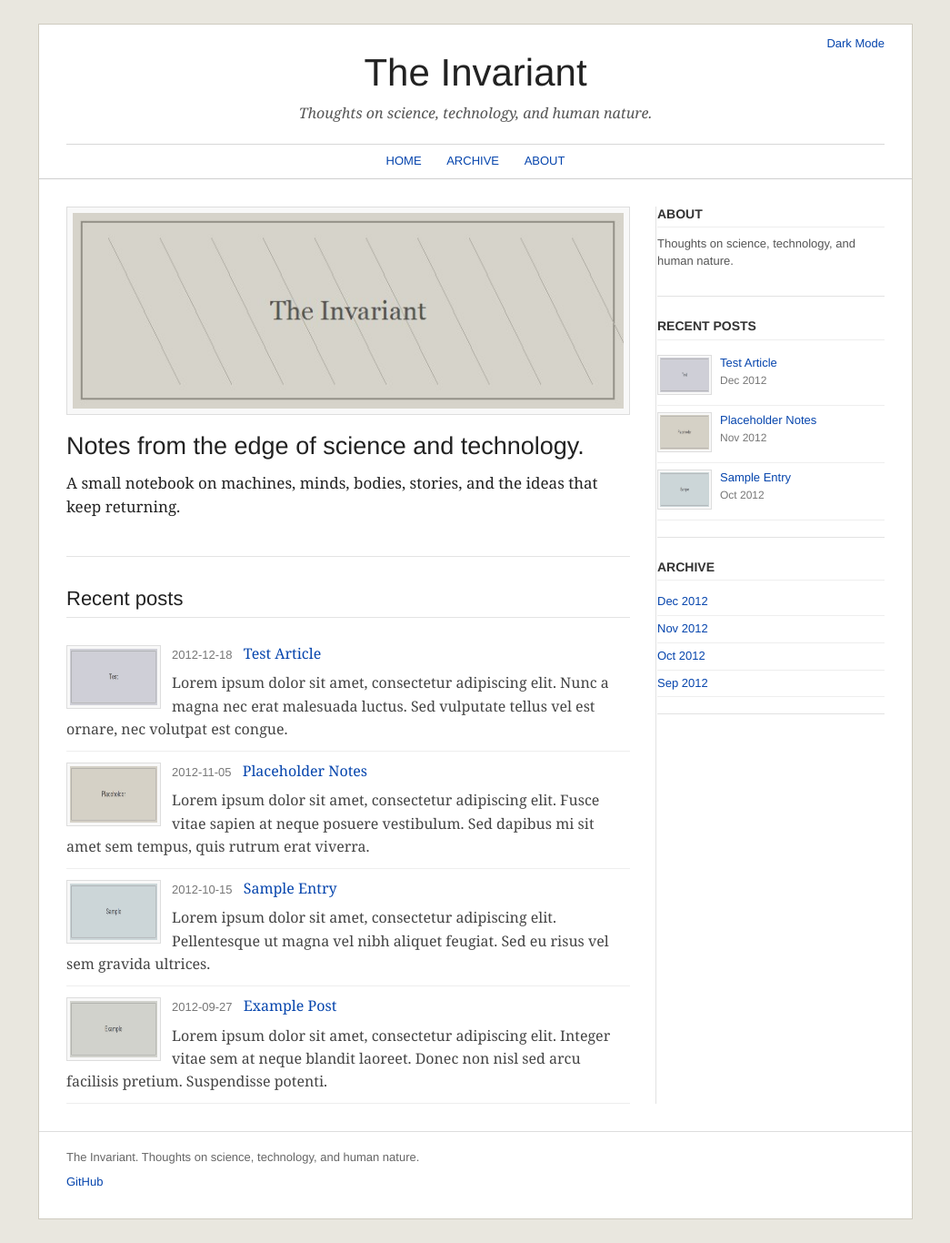
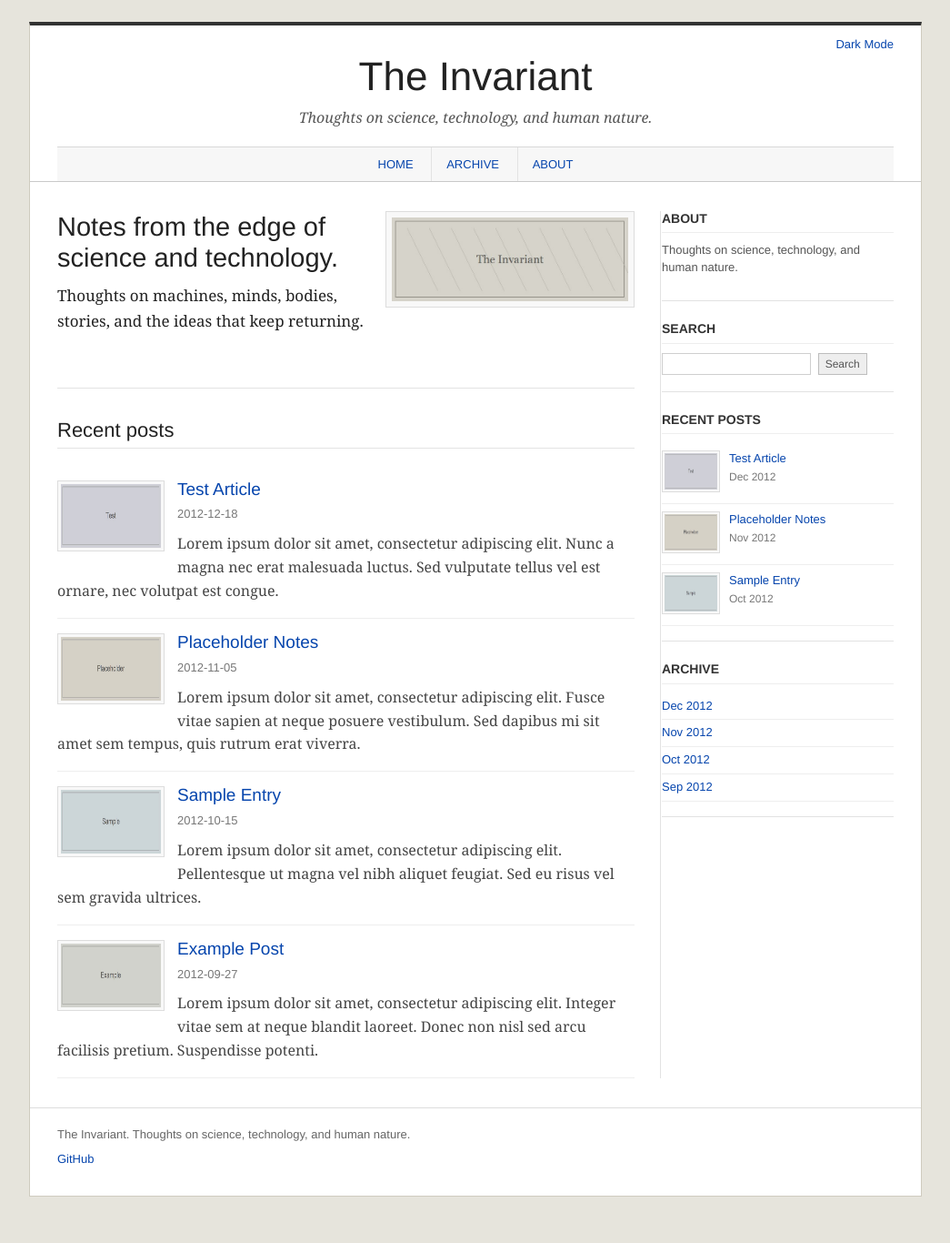
Before and after one commit to the-invariant/the-invariant.github.io, a Jekyll site: the page built from index.md, in a window 1280 px wide. Shown: the whole page at 91% size, without its empty margins (117-1162 px from the left). Built offline with Jekyll 4.4.1, drawn with Linux system fonts in a browser that asks for light colours; Markdown is read by kramdown in place of the engine named in the settings; after the commit the page ends 1339 px from its top, so only the background shows below that.

Commit message:
site update pt1

```diff
--- a/_includes/header.html
+++ b/_includes/header.html
@@ -2,11 +2,15 @@
   <div id="header-utility">
     <button type="button" id="night-toggle">Dark Mode</button>
   </div>
+  <div id="masthead">
     <p class="site-title"><a href="{{ site.baseurl }}/">{{ site.title }}</a></p>
     <p class="masthead-tagline">Thoughts on science, technology, and human nature.</p>
+  </div>
+  <div id="nav-wrap">
     <ul id="nav">
       <li><a href="{{ site.baseurl }}/">Home</a></li>
       <li><a href="{{ site.baseurl }}/archive/">Archive</a></li>
       <li><a href="{{ site.baseurl }}/about/">About</a></li>
     </ul>
   </div>
+</div>
--- a/_includes/sidebar.html
+++ b/_includes/sidebar.html
@@ -2,6 +2,14 @@
   <div class="side-section">
     <h2>About</h2>
     <p>{{ site.description }}</p>
+  </div>
+
+  <div class="side-section side-search">
+    <h2>Search</h2>
+    <div class="search-box">
+      <input type="text" name="q">
+      <button type="button" disabled="disabled">Search</button>
+    </div>
   </div>
 
   <div class="side-section">
--- a/assets/css/style.css
+++ b/assets/css/style.css
@@ -1,11 +1,11 @@
 body {
   margin: 0;
   padding: 0;
-  background: #e9e7df;
+  background: #e6e4dc;
   color: #222222;
   font-family: Georgia, "Times New Roman", Times, serif;
   font-size: 16px;
-  line-height: 1.58;
+  line-height: 1.62;
 }
 
 a {
@@ -18,17 +18,18 @@ a:hover {
 }
 
 #wrap {
-  width: 960px;
-  margin: 26px auto;
+  width: 980px;
+  margin: 24px auto;
   padding: 0;
   background: #ffffff;
   border: 1px solid #cfcbbf;
+  border-top: 4px solid #333333;
 }
 
 #header {
   position: relative;
-  padding: 28px 30px 0;
-  border-bottom: 1px solid #cfcfcf;
+  padding: 30px 30px 0;
+  border-bottom: 1px solid #c9c9c9;
   text-align: center;
 }
 
@@ -40,10 +41,14 @@ a:hover {
   font-size: 12px;
 }
 
+#masthead {
+  margin: 0 auto 18px;
+}
+
 .site-title {
-  margin: 0 0 7px;
+  margin: 0 0 6px;
   font-family: Helvetica, Arial, sans-serif;
-  font-size: 42px;
+  font-size: 44px;
   line-height: 1.2;
   letter-spacing: 0;
 }
@@ -54,16 +59,20 @@ a:hover {
 }
 
 .masthead-tagline {
-  margin: 0 0 20px;
+  margin: 0;
   color: #555555;
   font-size: 16px;
   font-style: italic;
 }
 
+#nav-wrap {
+  border-top: 1px solid #d8d8d8;
+  background: #f7f7f7;
+}
+
 #nav {
   margin: 0;
-  padding: 9px 0 10px;
-  border-top: 1px solid #d8d8d8;
+  padding: 0;
   list-style: none;
   font-family: Helvetica, Arial, sans-serif;
   font-size: 13px;
@@ -73,7 +82,22 @@ a:hover {
 
 #nav li {
   display: inline;
-  margin: 0 12px;
+  margin: 0;
+}
+
+#nav a {
+  display: inline-block;
+  padding: 10px 16px 9px;
+  border-left: 1px solid #e3e3e3;
+}
+
+#nav li:first-child a {
+  border-left: 0;
+}
+
+#nav a:hover {
+  background: #eeeeee;
+  text-decoration: none;
 }
 
 #night-toggle {
@@ -92,7 +116,7 @@ a:hover {
 }
 
 #main {
-  padding: 30px;
+  padding: 32px 30px;
 }
 
 #main:after {
@@ -103,14 +127,14 @@ a:hover {
 
 #content {
   float: left;
-  width: 620px;
+  width: 635px;
   padding: 0 28px 0 0;
   border-right: 1px solid #e2e2e2;
 }
 
 #sidebar {
   float: right;
-  width: 250px;
+  width: 255px;
   color: #555555;
   font-family: Helvetica, Arial, sans-serif;
   font-size: 13px;
@@ -118,14 +142,14 @@ a:hover {
 }
 
 .side-section {
-  margin: 0 0 24px;
-  padding: 0 0 18px;
+  margin: 0 0 22px;
+  padding: 0 0 16px;
   border-bottom: 1px solid #e2e2e2;
 }
 
 .side-section h2 {
-  margin: 0 0 9px;
-  padding: 0 0 5px;
+  margin: 0 0 10px;
+  padding: 0 0 6px;
   border-bottom: 1px solid #eeeeee;
   color: #333333;
   font-size: 14px;
@@ -145,17 +169,17 @@ a:hover {
 
 .side-section li {
   margin: 0;
-  padding: 7px 0;
+  padding: 8px 0;
   border-bottom: 1px solid #eeeeee;
 }
 
 .recent-posts li {
-  min-height: 48px;
+  min-height: 50px;
 }
 
 .side-thumb {
   float: left;
-  margin: 0 9px 6px 0;
+  margin: 0 10px 7px 0;
   padding: 2px;
   border: 1px solid #dddddd;
   background: #f8f8f8;
@@ -163,9 +187,32 @@ a:hover {
 
 .side-thumb img {
   display: block;
-  width: 54px;
-  height: 38px;
+  width: 58px;
+  height: 40px;
   border: 0;
+}
+
+.side-search {
+  padding-bottom: 18px;
+}
+
+.search-box input {
+  width: 154px;
+  margin: 0;
+  padding: 4px;
+  border: 1px solid #cfcfcf;
+  font-family: Helvetica, Arial, sans-serif;
+  font-size: 12px;
+}
+
+.search-box button {
+  margin: 0 0 0 4px;
+  padding: 4px 7px;
+  border: 1px solid #bdbdbd;
+  background: #eeeeee;
+  color: #555555;
+  font-family: Helvetica, Arial, sans-serif;
+  font-size: 12px;
 }
 
 .side-section .side-date {
@@ -188,11 +235,11 @@ h3 {
 
 h1 {
   margin: 0 0 16px;
-  font-size: 34px;
+  font-size: 33px;
 }
 
 h2 {
-  margin-top: 32px;
+  margin-top: 30px;
   padding-bottom: 6px;
   border-bottom: 1px solid #e3e3e3;
   font-size: 22px;
@@ -208,14 +255,21 @@ p {
 }
 
 .feature-panel {
-  margin: 0 0 30px;
+  margin: 0 0 32px;
   padding: 0 0 24px;
   border-bottom: 1px solid #e3e3e3;
 }
 
+.feature-panel:after {
+  display: block;
+  clear: both;
+  content: "";
+}
+
 .feature-panel h1 {
-  margin: 0 0 10px;
-  font-size: 27px;
+  margin: 0 0 11px;
+  font-size: 29px;
+  line-height: 1.18;
 }
 
 .feature-panel p {
@@ -223,7 +277,9 @@ p {
 }
 
 .feature-image {
-  margin: 0 0 18px;
+  float: right;
+  width: 260px;
+  margin: 0 0 12px 24px;
   padding: 6px;
   border: 1px solid #dddddd;
   background: #f8f8f8;
@@ -236,6 +292,10 @@ p {
   border: 0;
 }
 
+.feature-copy {
+  min-height: 170px;
+}
+
 .post-list {
   margin: 0;
   padding: 0;
@@ -243,14 +303,20 @@ p {
 }
 
 .post-list li {
-  min-height: 78px;
-  padding: 9px 0;
+  min-height: 86px;
+  padding: 14px 0;
   border-bottom: 1px solid #eeeeee;
+}
+
+.post-list h3 {
+  margin: 0 0 2px;
+  font-size: 19px;
+  font-weight: normal;
 }
 
 .post-thumb {
   float: left;
-  margin: 3px 12px 8px 0;
+  margin: 2px 14px 8px 0;
   padding: 3px;
   border: 1px solid #dddddd;
   background: #f8f8f8;
@@ -258,13 +324,13 @@ p {
 
 .post-thumb img {
   display: block;
-  width: 96px;
-  height: 62px;
+  width: 110px;
+  height: 70px;
   border: 0;
 }
 
 .post-list .excerpt {
-  margin: 7px 0 2px;
+  margin: 8px 0 2px;
   color: #444444;
 }
 
@@ -280,14 +346,33 @@ p {
   margin-right: 8px;
 }
 
+.post-head {
+  margin: 0 0 18px;
+  padding: 0 0 10px;
+  border-bottom: 1px solid #e6e6e6;
+}
+
+.post-head h1 {
+  margin-bottom: 7px;
+}
+
+.post-head .date {
+  display: block;
+  margin: 0;
+}
+
+.post p {
+  max-width: 610px;
+}
+
 .post .description {
-  margin: -6px 0 18px;
+  margin: -4px 0 20px;
   color: #666666;
   font-style: italic;
 }
 
 .post-image {
-  margin: 0 0 22px;
+  margin: 0 0 24px;
   padding: 6px;
   border: 1px solid #dddddd;
   background: #f8f8f8;
@@ -301,9 +386,11 @@ p {
 }
 
 .post .back {
-  margin-top: 28px;
-  padding-top: 14px;
+  margin-top: 30px;
+  padding-top: 16px;
   border-top: 1px solid #e3e3e3;
+  font-family: Helvetica, Arial, sans-serif;
+  font-size: 13px;
 }
 
 .side-date {
@@ -319,8 +406,8 @@ p {
 }
 
 .archive-month {
-  margin: 24px 0 6px;
-  padding: 0;
+  margin: 25px 0 7px;
+  padding: 0 0 4px;
   border-bottom: 0;
   color: #333333;
   font-size: 18px;
@@ -328,13 +415,13 @@ p {
 }
 
 .archive-list {
-  margin: 0 0 20px;
+  margin: 0 0 22px;
   padding: 0;
   list-style: none;
 }
 
 .archive-list li {
-  padding: 6px 0;
+  padding: 7px 0;
   border-bottom: 1px solid #eeeeee;
 }
 
@@ -371,6 +458,7 @@ body.night .site-title a {
 
 body.night #header,
 body.night #nav,
+body.night #nav-wrap,
 body.night #content,
 body.night .side-section,
 body.night .side-section h2,
@@ -384,7 +472,10 @@ body.night .post-list li,
 body.night .feature-panel,
 body.night .feature-image,
 body.night .archive-year,
-body.night .archive-list li {
+body.night .archive-list li,
+body.night .post-head,
+body.night .search-box input,
+body.night .search-box button {
   border-color: #555555;
 }
 
@@ -417,6 +508,18 @@ body.night .post-thumb {
 body.night .side-section h2,
 body.night .archive-month {
   color: #dddddd;
+}
+
+body.night #nav-wrap,
+body.night #nav a:hover,
+body.night .search-box input,
+body.night .search-box button {
+  background: #242424;
+}
+
+body.night .search-box input,
+body.night .search-box button {
+  color: #bbbbbb;
 }
 
 body.night #night-toggle {
--- a/index.md
+++ b/index.md
@@ -5,8 +5,11 @@ title: Home
 
 <div class="feature-panel">
   <p class="feature-image"><img src="{{ site.baseurl }}/assets/images/site/feature.jpg" alt=""></p>
-  <h1>Notes from the edge of science and technology.</h1>
-  <p>A small notebook on machines, minds, bodies, stories, and the ideas that keep returning.</p>
+  <div class="feature-copy">
+    <h1>Notes from the edge of science and technology.</h1>
+    <p>Thoughts on machines, minds, bodies, stories, and the ideas that keep returning.</p>
+
+  </div>
 </div>
 
 ## Recent posts
@@ -18,8 +21,8 @@ title: Home
     {% if post.image %}
     <a class="post-thumb" href="{{ site.baseurl }}{{ post.url }}"><img src="{{ site.baseurl }}{{ post.image }}" alt=""></a>
     {% endif %}
+    <h3><a href="{{ site.baseurl }}{{ post.url }}">{{ post.title }}</a></h3>
     <span class="date">{{ post.date | date: "%Y-%m-%d" }}</span>
-    <a href="{{ site.baseurl }}{{ post.url }}">{{ post.title }}</a>
     <div class="excerpt">{{ post.excerpt }}</div>
   </li>
   {% endfor %}
```
Also changed, not shown: _layouts/post.html (+5 -3 lines). Lines whose indentation alone changed are shown as unchanged.
